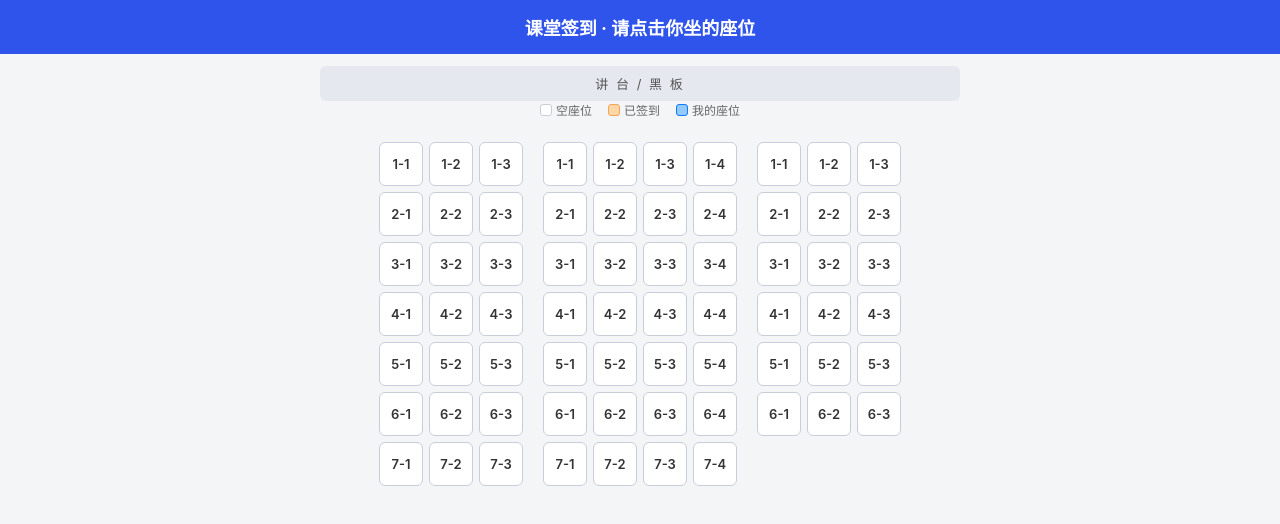
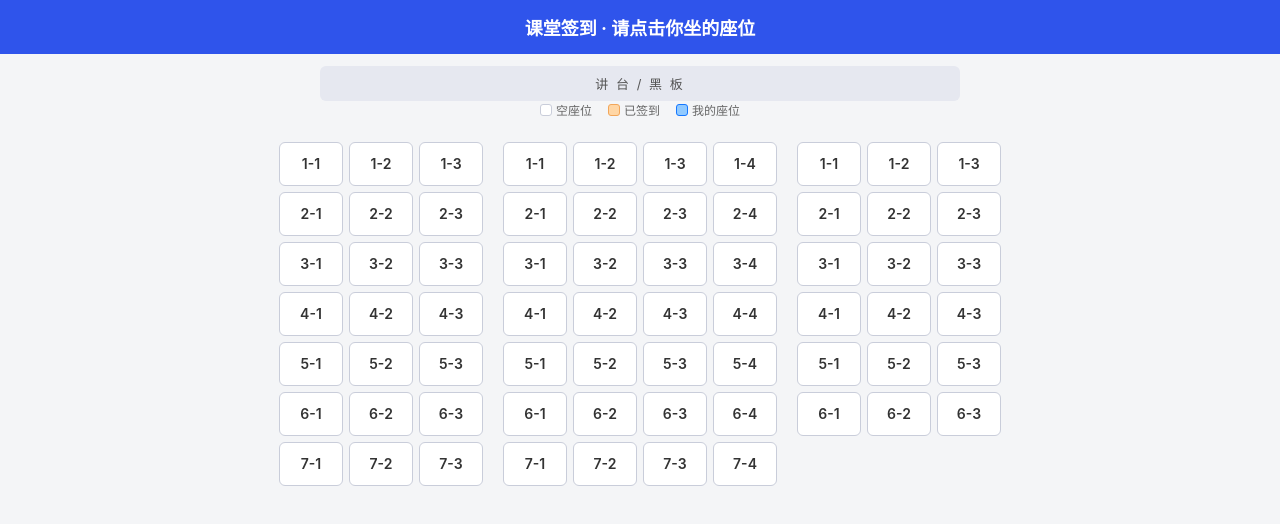
Before and after one commit to smallmoon661/seat-checkin, a website: page public/index.html in a window 1280 px wide. Drawn offline with Linux system fonts and the light colour scheme; no server answers.

Commit message:
Enlarge seat boxes so names fit on one line, raise toast z-index above modal
Co-Authored-By: Claude Sonnet 5 <noreply@anthropic.com>

```diff
--- a/public/app.js
+++ b/public/app.js
@@ -21,7 +21,7 @@ function buildGrid() {
   LAYOUT.forEach((block) => {
     const grid = document.createElement('div');
     grid.className = 'block';
-    grid.style.gridTemplateColumns = `repeat(${block.cols}, 44px)`;
+    grid.style.gridTemplateColumns = `repeat(${block.cols}, 64px)`;
     grid.style.gridTemplateRows = `repeat(${block.rows}, 44px)`;
     for (let row = 1; row <= block.rows; row++) {
       for (let col = 1; col <= block.cols; col++) {
--- a/public/style.css
+++ b/public/style.css
@@ -38,20 +38,22 @@ header h1 {
   gap: 6px;
 }
 .seat {
-  width: 44px;
+  width: 64px;
   height: 44px;
   border-radius: 6px;
   border: 1px solid #c9cdda;
   background: #fff;
-  font-size: 13px;
+  font-size: 14px;
   font-weight: 600;
   line-height: 1.1;
   display: flex;
   align-items: center;
   justify-content: center;
-  padding: 2px;
+  padding: 2px 4px;
   text-align: center;
   overflow: hidden;
+  white-space: nowrap;
+  text-overflow: ellipsis;
   cursor: pointer;
   color: #333;
 }
@@ -153,6 +155,7 @@ header h1 {
   display: none;
   text-align: center;
   max-width: 80%;
+  z-index: 30;
 }
 .toast.show { display: block; }
 
--- a/public/teacher.js
+++ b/public/teacher.js
@@ -21,7 +21,7 @@ function buildGrid() {
   LAYOUT.forEach((block) => {
     const grid = document.createElement('div');
     grid.className = 'block';
-    grid.style.gridTemplateColumns = `repeat(${block.cols}, 44px)`;
+    grid.style.gridTemplateColumns = `repeat(${block.cols}, 64px)`;
     grid.style.gridTemplateRows = `repeat(${block.rows}, 44px)`;
     for (let row = 1; row <= block.rows; row++) {
       for (let col = 1; col <= block.cols; col++) {
```
